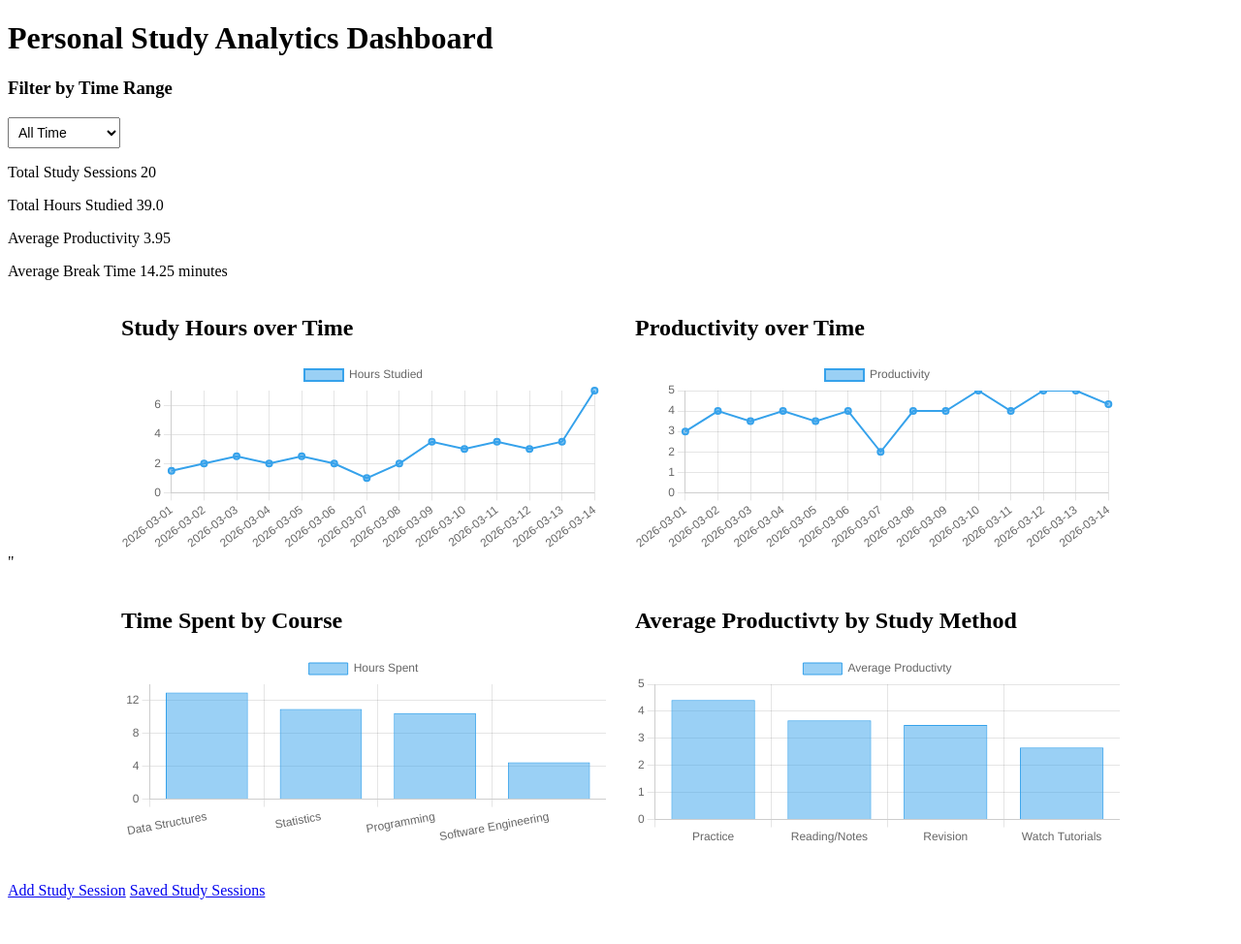
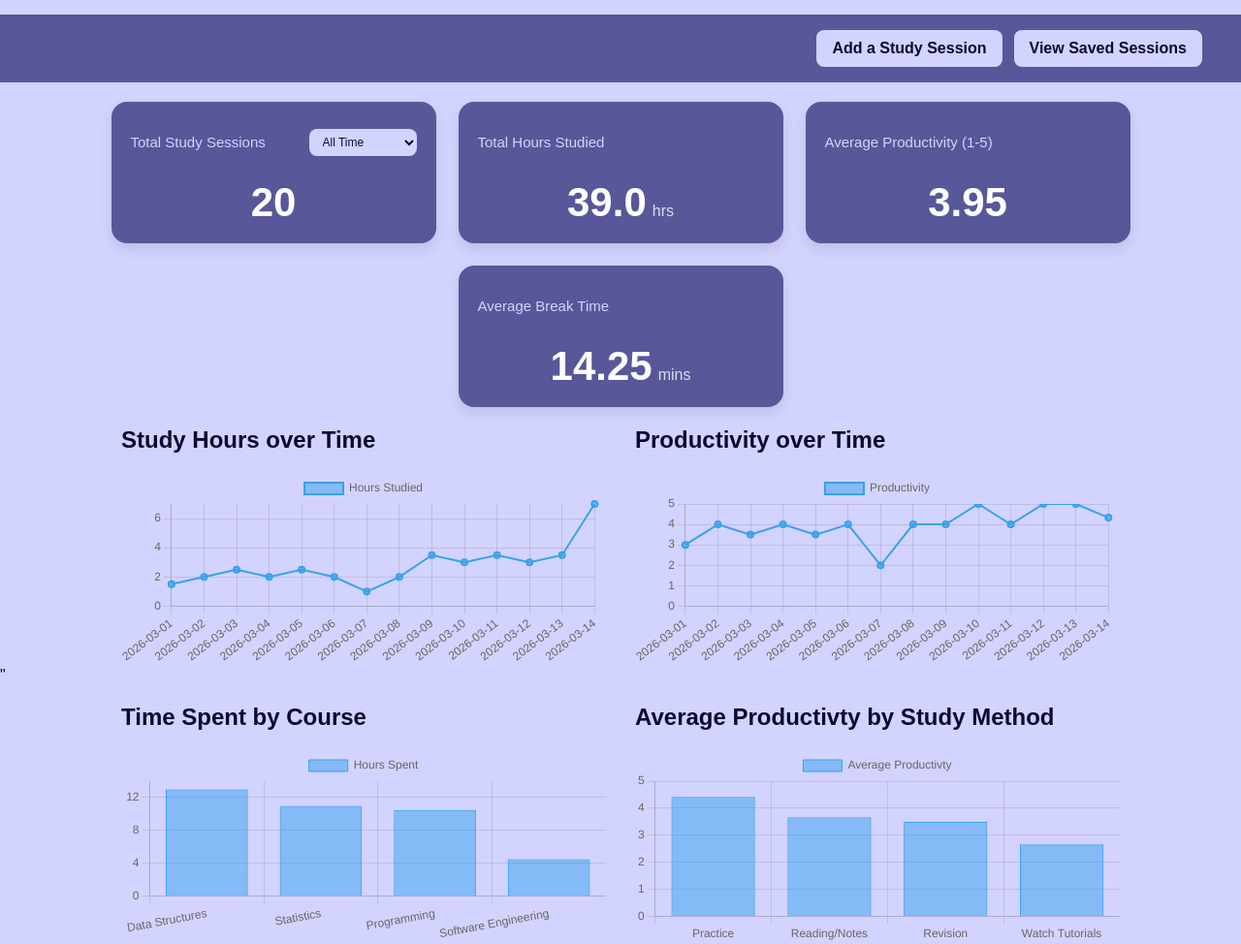
Before and after one commit to kaur-simranjit/personal-study-analytics-dashbaord, a Flask app: page / in a window 1280 px wide. Shown: the whole page at 97% size. Before the commit the page ends 928 px from the top, so only its background shows below. Run offline with Flask 3, Linux system fonts and the light colour scheme; data comes from the database, SQL or seed files in the repository.

Commit message:
Implemented UI for dashboard by adding top bar and summary cards

```diff
--- a/templates/dashboard.html
+++ b/templates/dashboard.html
@@ -1,17 +1,131 @@
 <!DOCTYPE html>
 <html>
     <head>
-        <title>
-            Dashboard
-        </title>
+        <title>Dashboard</title>
+        <style>
+             body {
+                margin: 0;
+                font-family:Arial, Helvetica, sans-serif;
+                background-color: #D3D3FF;
+                color: #090933;
+            }
+
+            .top-bar {
+                width: 100%;
+                height: 70px;
+                background-color: #575799;
+                display: flex;
+                justify-content: flex-end;
+                align-items: center;
+                padding: 0 40px;
+                box-sizing: border-box;
+                margin-top: 15px;
+            }
+
+            .top-bar a {
+                text-decoration: none;
+                background-color: #D3D3FF;
+                color: #090933;
+                padding: 10px 16px;
+                border-radius: 8px;
+                margin-left: 12px;
+                font-weight: bold;
+            }
+
+            .top-bar a:hover {
+                background-color: #575799;
+                color: white;
+            }
+
+            h1 {
+                text-align: center;
+                margin-top: 50px;
+                margin-bottom: 20px;
+                font-size: 38px;
+                font-weight: 600;
+                color: #090933;
+                font-family: Georgia, 'Times New Roman', Times, serif;
+            }
+
+            .card-row {
+                display: flex;
+                justify-content: center;
+                gap: 23px;
+                margin-top: 20px;
+                flex-wrap: wrap;
+            }
+
+            .card {
+                width: 295px;
+                background-color: #575799;
+                border-radius: 16px;
+                padding: 18px 20px;
+                box-shadow: 0 6px 14px rgba(0, 0, 0, 0.1);
+            }
+
+            .card-top {
+                display: flex;
+                justify-content: space-between;
+                align-items: center;
+            }
+
+            .card-name {
+                font-size: 15px;
+                font-weight: 200;
+                color: 	#D3D3FF;
+            }
+
+            .card-top select {
+                padding: 6px 10px;
+                border-radius: 8px;
+                border: none;
+                background-color: #D3D3FF;
+                font-size: 12px;
+                color: #090933;
+                cursor: pointer;
+                outline: none;
+            }
+
+            .card-top select:hover {
+                background-color: #090933;
+                color: white;
+            }
+
+            .card-value {
+                display: flex;
+                justify-content: center;
+                align-items: baseline;
+                gap: 6px;
+                margin-top: 15px;
+                color: white;
+            }
+
+            .value {
+                font-size: 42px;
+                font-weight: bold;
+            }
+
+            .unit {
+                font-size: 16px;
+                opacity: 0.8;
+            }
+        </style>
     </head>
     <body>
-        <h1>Personal Study Analytics Dashboard</h1>
+         <div class="top-bar">
+            <a href="/add">Add a Study Session</a>
+            <a href="/view">View Saved Sessions</a>
+        </div>
 
-        <h3>Filter by Time Range</h3>
+        <!-- <h1> Personal Study Analytics Dashboard</h1> -->
+
+        <div class="card-row">
+            <div class="card">
+                <div class="card-top">
+                    <p class="card-name">Total Study Sessions</p>
+
                     <form method="GET" action="/">
-            <select name="filter" onchange="this.form.submit()"
-                    style="padding: 6px; font-size: 14px;">
+                        <select name="filter" onchange="this.form.submit()">
                             <option value="all" {% if filters == "all" %}selected{% endif %}>
                                 All Time
                             </option>
@@ -23,11 +137,44 @@
                             </option>
                         </select>
                     </form>
+                </div>
+                <div class="card-value">
+                    <span class="value">{{entries}}</span>
+                </div>
+            </div>
 
-        <p>Total Study Sessions {{entries}}</p>
-        <p>Total Hours Studied {{total_study_hours}}</p>
-        <p>Average Productivity {{avg_productivity}}</p>
-        <p>Average Break Time {{avg_break_time}} minutes</p>
+            <div class="card">
+                <div class="card-top">
+                    <p class="card-name">Total Hours Studied</p>
+                    <div style="width: 90px;"></div>
+                </div>
+                <div class="card-value">
+                    <span class="value">{{total_study_hours}}</span>
+                    <span class="unit">hrs</span>
+                </div>
+            </div>
+
+            <div class="card">
+                <div class="card-top">
+                    <p class="card-name">Average Productivity (1-5)</p>
+                    <div style="width: 90px;"></div>
+                </div>
+                <div class="card-value">
+                    <span class="value">{{avg_productivity}}</span>
+                </div>
+            </div>
+
+            <div class="card">
+                <div class="card-top">
+                    <p class="card-name">Average Break Time</p>
+                    <div style="width: 90px;"></div>
+                </div>
+                <div class="card-value">
+                    <span class="value">{{avg_break_time}}</span>
+                    <span class="unit">mins</span>
+                </div>
+            </div>
+        </div>
 
         <div style="display: flex; gap: 30px; justify-content: center; align-items: flex-start; flex-wrap: wrap;">
             <div>
@@ -41,7 +188,6 @@
             </div>
         </div>"
 
-        <br><br>
         <div style="display: flex; gap: 30px; justify-content: center; align-items: flex-start; flex-wrap: wrap;"">
             <div>
                 <h2>Time Spent by Course</h2>
@@ -167,9 +313,5 @@
                 }
             });
         </script>
-
-        <br><br>
-        <a href="/add">Add Study Session</a>
-        <a href="/view">Saved Study Sessions</a>
     </body>
 </html>
```
Lines whose indentation alone changed are shown as unchanged.
